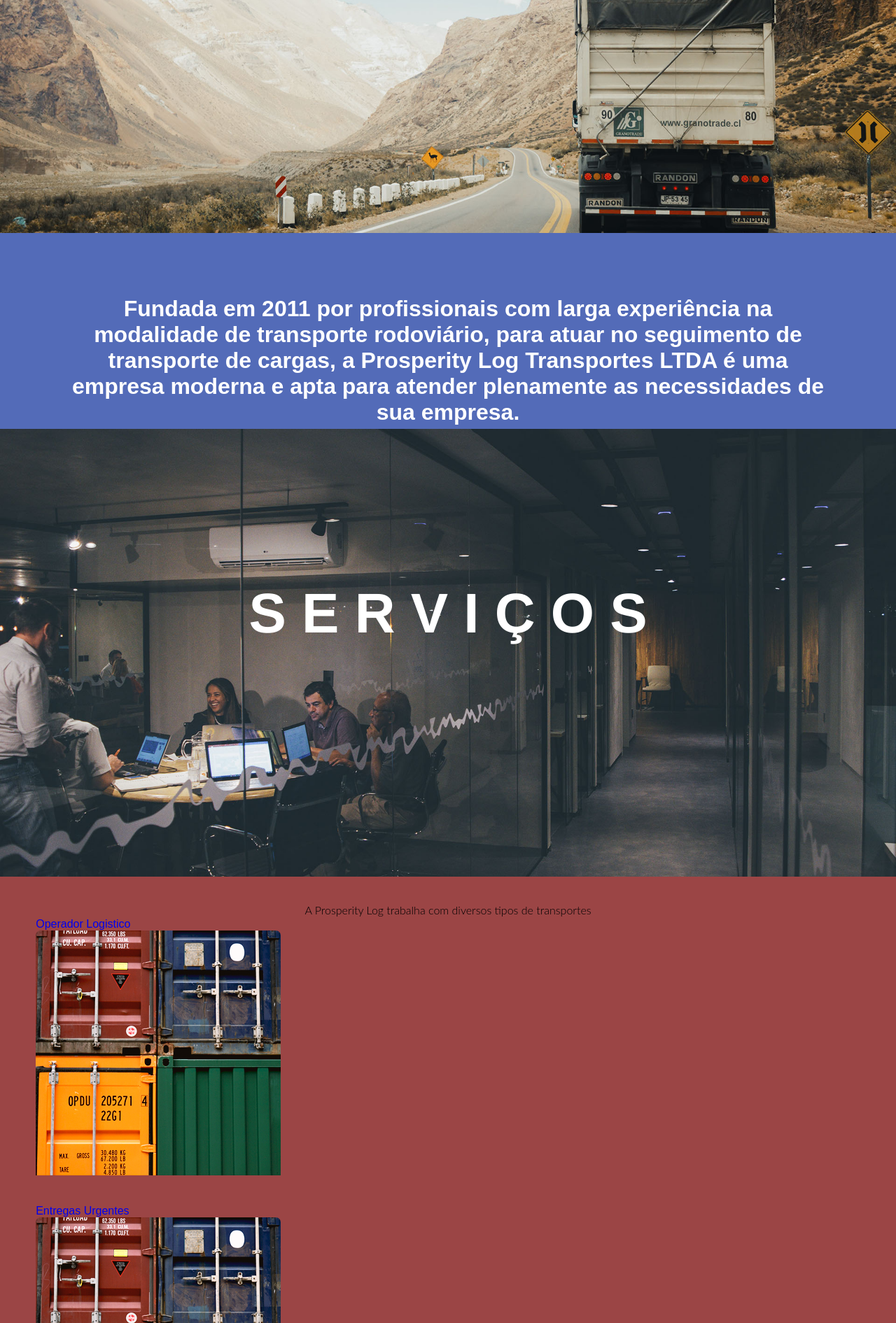
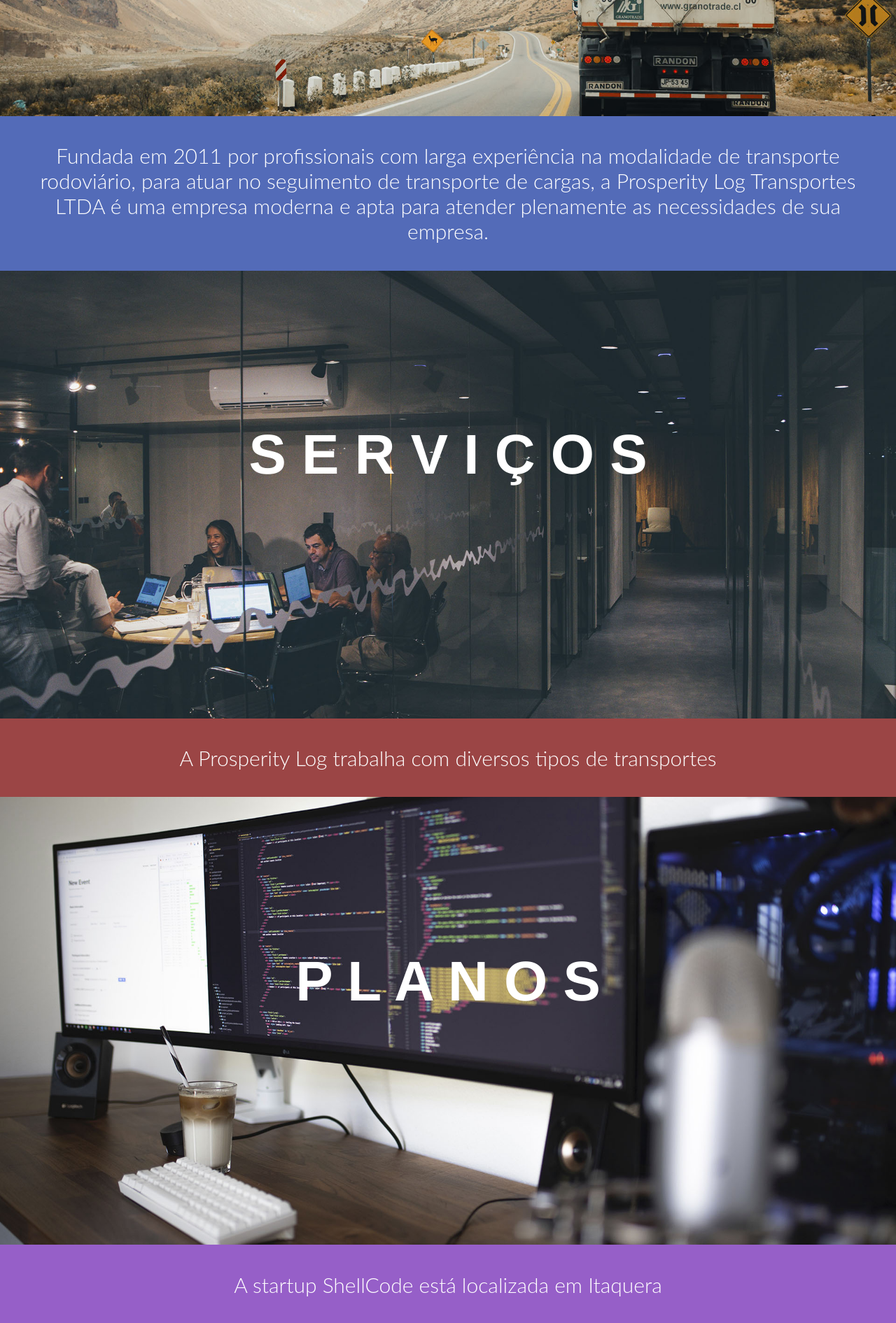
Before and after one commit to EdsonMeloR/Projeto-Web, a PHP site: page / in a window 1280 px wide. Shown: the part 1447-3338 px from the top of the page at 70% size. Run offline with PHP 8.4, Linux system fonts and the light colour scheme; some libraries are stand-ins or nearby versions.

Commit message:
Ajuste gerais

```diff
--- a/css/style.css
+++ b/css/style.css
@@ -45,6 +45,32 @@ img
     background-color: rgb(0, 0, 0);
     height: 60px;
     /* position: fixed;      */
+}
+
+.conteudos
+{
+    width: 100%;
+    padding: 3% 4%;
+    text-align: center;
+    text-align: center;
+    font-size: 30px;
+    color: white;
+    height: 30%;
+    font-family: Arial;
+    font-weight: bold;
+}
+
+.conteudo_mapa
+{
+    width: 100%;
+    padding: 1% 1%;
+    text-align: center;
+    text-align: center;
+    font-size: 32px;
+    color: white;
+    height: 30%;
+    font-family: Arial;
+    font-weight: bold;
 }
 
 img
@@ -132,7 +158,7 @@ img
 
     /* ============================================================================================================================================= */
 
-    /* Imagens de cada conteúdo */
+    /* * Imagens de cada conteúdo */
 
     /* Primeiro - Início */
     .primeira{background-image: url(../img/1920/principal.jpg);height: 100vh;}
@@ -152,36 +178,9 @@ img
     /* Sexto - Contato */
     .sexta{background-image: url(../img/1920/contato.jpg);height: 80vh;}
 
-    /* Conteúdos */
-
-    /* Primeiro - Inicio */
-    .conteudo1{background: rgb(43, 79, 144); height: 35vh; text-align: center;font-weight: 100;}
-
-    /* Segundo - Quem somos */
-    .conteudo2{background: rgb(83, 107, 184); height: 35vh;}
-
-     /* Terceiro - Serviços  */
-    .conteudo3
-    {
-        background: rgb(155, 69, 69);
-        height: 85vh;
-        padding: 3% 4%;
-        width: 100%;
-        text-align: center;
-    }
-
-    /* Quarto - Planos */
-    .conteudo4{background: rgb(150, 95, 200); height: 85vh;}
-
-    /* Quinto -Localização */
-    .conteudo5{background: rgb(39, 39, 39); height: 50vh;}
-
-    /* Sexto - Contato */
-    .conteudo6{background: rgb(39, 39, 39); height: 55vh;}
-
     /* ============================================================================================================================================= */
 
-    /* Criando efeito parallax */
+    /* * Criando efeito parallax */
     .parallax
     {
         background-attachment: fixed;
@@ -192,7 +191,7 @@ img
 
     /* ============================================================================================================================================= */
 
-    /* JavaScript */
+    /* * JavaScript */
     @media only screen and (max-device-width: 1024px)
     {
         .parallax
@@ -203,57 +202,27 @@ img
 
     /* ============================================================================================================================================= */
 
-    /* Sub-textos */
-
-    .eltexto p{text-align: center; font-size: 32px; color: white; height: 30%; font-family: Arial; padding: 7%; font-weight: bold;}
-
-    /* TXT */
+    /* *TXT */
 
     .eltitulo h1{text-align: center; font-size: 80px; color: white; height: 40%; font-family: Helvetica; padding: 17%; font-weight: bold;}
 
     /* ============================================================================================================================================= */
 
-    /* Rodapé */
-    .copyright {color: #fff; margin-top: 2%;font-weight: bold;font-family: Arial, Helvetica, sans-serif;font-size: 15px;}
+    /* * Rodapé */
+
+    .rodape
+    {
+        width: 100%;
+        text-align: center;
+        background-color: black;
+        height: 13vh;
+    }
+
+    .copyright {color: #fff; padding-top: 2%; font-weight: bold;font-family: Arial, Helvetica, sans-serif;font-size: 15px;}
     .adm {color: #fff; margin-top: 2%;font-weight: bold; opacity: 60%; font-family: arial; font-size: 14px; opacity: 30%;}
 
-    /* Radius */
+    /* * Radius */
     .radius{border-radius: 7px;}
-
-    /* Container */
-    .container
-    {
-        width: 100%;
-        float: left;
-        padding: 3% 4%;
-        text-align: center;
-    }
-
-    .inner
-{
-    padding: 7%;
-}
-
-.inner a
-{
-    font-size: 1.5em;
-    color: white;
-    font-weight: 700;
-}
-
-.inner h4
-{
-    font-size: 1.5em;
-    color:white;
-    font-weight: 700;
-}
-
-.inner p
-{
-    margin-top: 6%;
-    color: white;
-    line-height: 1.5em;
-}
 
     /* BG Gradient */
     .bg-gradient{background: linear-gradient(to right,rgb(0, 0, 0), #000)}
@@ -263,39 +232,7 @@ img
 
     /* ============================================================================================================================================= */
 
-    /* Blocos - Serviços */
-
-    .servico
-    {
-       width: 100%;
-       text-align: left;
-       margin-bottom: 3%;
-    }
-
-.servico img
-{
-    border-radius: 7px 7px 0 0;
-}
-
-    .quadrados
-    {
-        float: left;
-        padding: 3% 4%;
-        width: 100%;
-    }
-
-    .quadrado
-    {
-        width: 100%;
-        text-align: left;
-        margin-bottom: 3%;
-    }
-
-
-    .quadrado img
-    {
-        border-radius: 30px;
-    }
+    /* * Blocos - Serviços */
 
     .quadrado img:hover
     {
@@ -313,7 +250,7 @@ img
     /* ============================================================================================================================================= */
 
 
-    /* Contato */
+    /* * Contato */
 
     .formulario
     {
@@ -322,21 +259,7 @@ img
         padding: 2%;
     }
 
-    /* Centralizando o formulário no meio */
-     form
-    {
-        margin: 0 auto;
-        width: 400px;
-        padding: 1em;
-        border: 1px solid #CCC;
-        border-radius: 1em;
-    }
-
-    /*Espaçamento entre os formulários*/
-    form div + div
-    {
-        margin-top: 0.8em;
-    }
+    /* * Centralizando o formulário no meio */
 
     /*Para ter certeza que todas as labels tem o mesmo tamanho e estão propriamente alinhadas */
     label
@@ -372,7 +295,8 @@ img
         resize: vertical;
     }
 
-    .button {
+    .button
+    {
         /* Para posicionar os botões para a mesma posição dos campos de texto */
         padding-left: 100px; /* mesmo tamanho que os elementos do tipo label */
     }
--- a/index.html
+++ b/index.html
@@ -19,7 +19,7 @@
 
             <!-- TODO: LOGO DA PROSPERITY LOG -->
             <div class="logo-home">
-                <a href="#primeira" style="width: 100% ;height: 100%;">
+                <a href="#primeira" style="width: 12vh ;height: 12vh;">
                     <img src="img/logo_menu.png" alt="Logo Prosperity Log">
                 </a>
             </div>
@@ -46,10 +46,9 @@
         <!--Conteúdo 1 - Inicio-->
         <section class="primeira parallax eltitulo" id="primeira">
             <h1>P R O S P E R I T Y   L O G</h1>
-            <br>
         </section>
 
-        <section class="conteudo1 eltexto">
+        <section class="conteudos" style="background: rgb(43, 79, 144);">
             <p>Excelência e confiabilidade em transportes</p>
         </section>
 
@@ -61,7 +60,7 @@
         <br>
     </section>
 
-    <section class="conteudo2 eltexto">
+    <section class="conteudos" style="background-color: rgb(83, 107, 184);">
             <p>Fundada em 2011 por profissionais com larga experiência na modalidade de transporte rodoviário, para atuar no seguimento de transporte de cargas,
                 a Prosperity Log Transportes LTDA é uma empresa moderna e apta para atender plenamente as necessidades de sua empresa.</p>
 
@@ -74,52 +73,20 @@
         <h1>S E R V I Ç O S</h1>
         <br>
     </section>
-    <section class="conteudo3 servicos">
+    <section class="conteudos" style="background: rgb(155, 69, 69);">
         <p>A Prosperity Log trabalha com diversos tipos de transportes</p>
+        <!--  BLOCOS -->
 
-        <!--  BLOCOS -->
-        <article class="servico">
-            <div class="titulo_servico">
-                <a href="#">Operador Logistico</a>
-            </div>
-
-            <a href="#">
-                <img src="img/1920/model1.png" alt="">
-            </a>
-        </article>
-
-        <article class="servico">
-            <div class="titulo_servico">
-                <a href="#">Entregas Urgentes</a>
-            </div>
-
-            <a href="#">
-                <img src="img/1920/model1.png" alt="">
-            </a>
-
-
-        </article>
-
-        <article class="servico">
-            <div class="titulo_servico">
-                <a href="#">Transporte de Carga e Distribuição</a>
-            </div>
-
-            <a href="#">
-                <img src="img/1920/model1.png" alt="">
-            </a>
-
-        </article>
     </section>
 
     <!-- ==================================================================================================== -->
 
         <!--Conteúdo 4 - Localização-->
-    <section class=" quarta parallax eltitulo" id="quarta">
+    <section class="quarta parallax eltitulo" id="quarta">
         <h1>P L A N O S</h1>
     </section>
 
-    <section class="conteudo4 eltexto">
+    <section class="conteudos" style="background: rgb(150, 95, 200);">
             <p>A startup ShellCode está localizada em Itaquera</p>
 
 
@@ -132,22 +99,25 @@
             <h1>L O C A L I Z A Ç Ã O</h1>
             <br>
         </section>
-        <section class="conteudo5 eltexto">
-            <!-- <p>A startup ShellCode está localizada em Itaquera</p>  -->
+        <section class="conteudo_mapa" style="background: rgb(39, 39, 39);">
+            <p>A startup ShellCode está localizada em Itaquera</p>
+            <div style="overflow:hidden;width: 100%;position: relative;">
+                <iframe width="100%" height="550px" src="https://maps.google.com/maps?width=1920&amp;height=550&amp;hl=en&amp;q=Rua%3A%20Francisco%20Velho%20175+(T%C3%ADtulo)&amp;ie=UTF8&amp;t=&amp;z=11&amp;iwloc=B&amp;output=embed" frameborder="0" scrolling="no" marginheight="0" marginwidth="0"></iframe>
+                <style>#gmap_canvas img{max-width:none!important;background:none!important}</style>
+            </div>
+            <br />
 
-            <iframe src="https://www.google.com/maps/embed?pb=!1m18!1m12!1m3!1d1293.1075199774832!2d-46.44767
-            9592633115!3d-23.56101383104234!2m3!1f0!2f0!3f0!3m2!1i1024!2i768!4f13.1!3m3!1m2!1s0x94ce667d14e06
-            3b1%3A0x4c9e04085f9ba8f6!2sR.%20Francisco%20Velho%2C%20175%20-%20Vila%20Carmosina%2C%20S%C3%A3o%2
-            0Paulo%20-%20SP%2C%2008290-060!5e0!3m2!1spt-BR!2sbr!4v1573063482303!5m2!1spt-BR!2sbr"
-            width="100%" height="100%" frameborder="0" style="border:0;"></iframe>
         </section>
 
     <!-- ==================================================================================================== -->
 
         <!--Conteúdo 5 - Sobre-->
-        <section class="quarta parallax eltitulo" id="sexta">
+        <section class="sexta parallax eltitulo" id="sexta">
             <h1>C O N T A T O</h1>
-            <br>
+        </section>
+
+        <section class="conteudos" style="background: rgb(39, 39, 39);">
+            <p>Entre em contato conosco!</p>
             <div class="form-principal">
                 <form>
                     <fieldset>
@@ -163,22 +133,17 @@
             </div>
          </section>
 
-        <section class="conteudo6 eltexto">
-            <p>Entre em contato conosco!</p>
-         </section>
-
     <!-- ==================================================================================================== -->
 
         <!-- Footer - Rodapé -->
-        <footer class="rodape container bg-gradient">
-
+        <footer class="rodape">
             <p class="copyright">
                 Copyright © ShellCode 2019. Todos os direitos reservados.
             </p>
             <br>
+            <a href="admin/login.php" class="adm">Área Administrativa</a>
             <br>
             <br>
-            <a href="admin/login.php" class="adm">Área Administrativa</a>
         </footer>
 
     </main>
```
Lines whose indentation alone changed are shown as unchanged.
